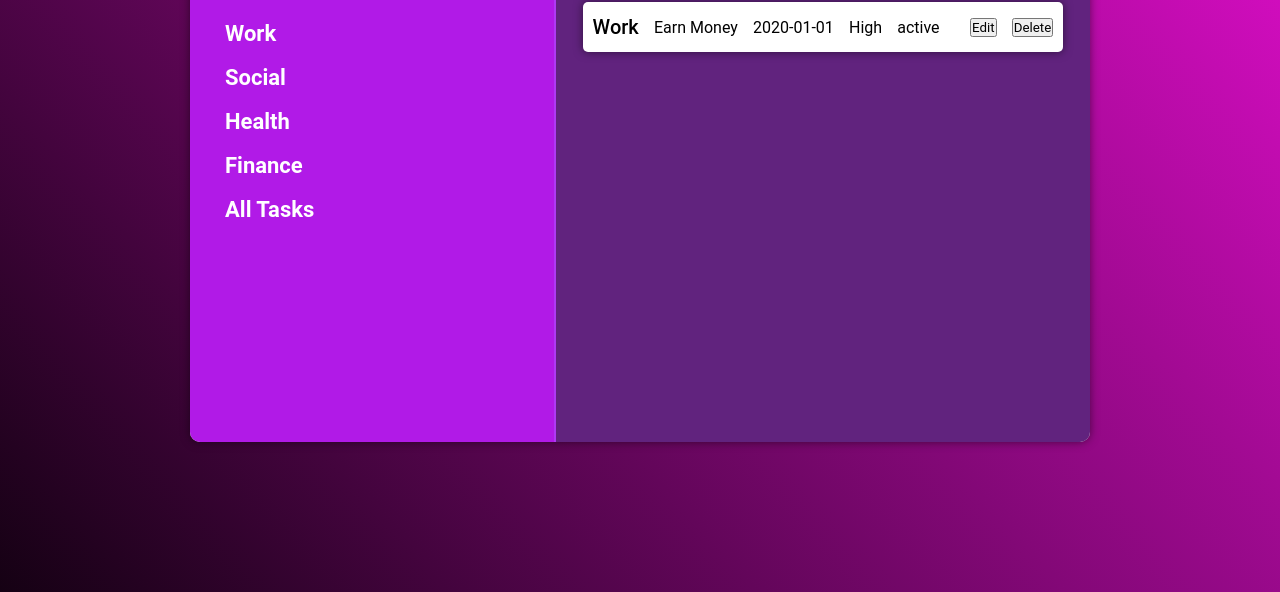
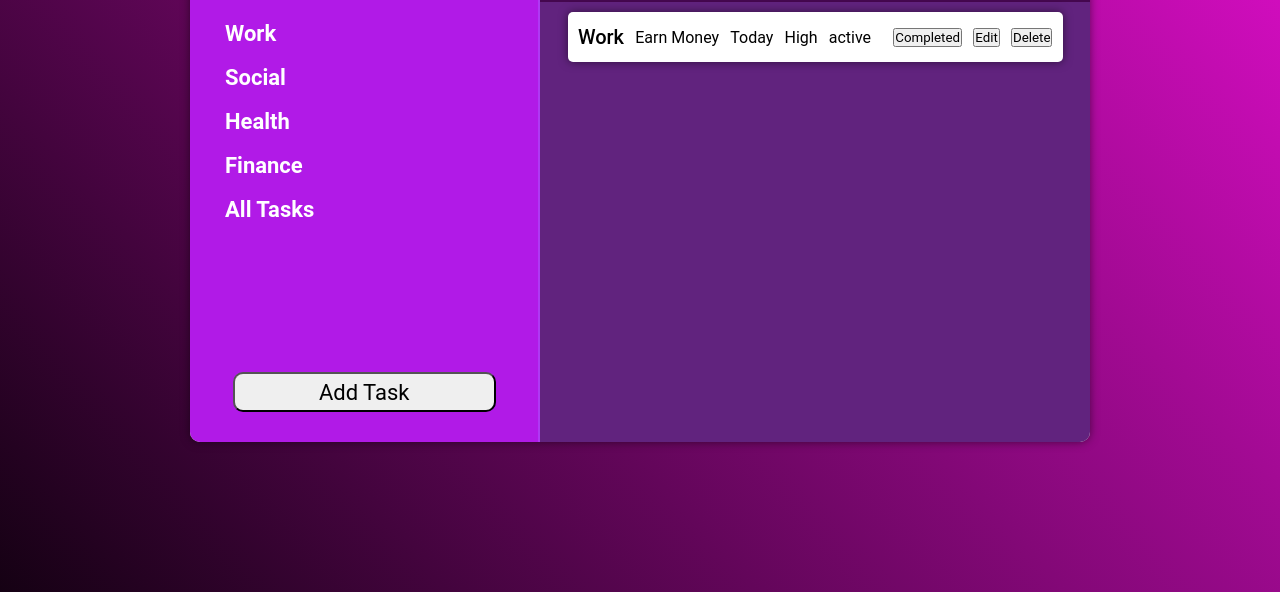
Before and after one commit to yret1/TODO-App, a website built with webpack: page dist/index.html in a window 1280 px wide. Shown: the part 208-800 px from the top of the page. Built offline with nearby package versions, Linux system fonts and the light colour scheme.

Commit message:
Added logic functions

```diff
--- a/src/index.css
+++ b/src/index.css
@@ -80,7 +80,7 @@
 
 .task-header{
     width: 100%;
-    height: 50px;
+    height: 60px;
     background-color: #44074E;
 
     padding: 10px;
@@ -98,7 +98,7 @@
 }
 .task-header-item{
     color: white;
-    font-size: 18px;
+    font-size: 12px;
 }
 
 
@@ -123,3 +123,24 @@
     font-size: 20px;
     font-weight: 500;
 }
+
+.filter:hover{
+    cursor: pointer;
+    color: black;
+}
+
+.add-task{
+    width: 80%;
+    height: 50px;
+    border-radius: 10px;
+    margin-bottom: 20px;
+
+    font-size: 22px;
+
+    &:hover{
+        cursor: pointer;
+        background-color: #8b0f7f;
+        color: white;
+        border: 1px solid white ;
+    }
+}
--- a/src/index.js
+++ b/src/index.js
@@ -1,9 +1,17 @@
 import render from "./logic/render"
 import tasks from "./logic/tasks";
 import menu from "./logic/menu";
+import { taskFactory } from "./logic/tasks";
+
 
 render();
 tasks();
 menu();
 
+
+
+
+let button = document.querySelector('.add-task');
+
+button.addEventListener('click', taskFactory("Today", "Work", "Earn Money", "High", "active"));
 console.log("Hello from index.js")
--- a/src/logic/menu.js
+++ b/src/logic/menu.js
@@ -21,19 +21,23 @@ const menu = () => {
     for (let i = 0; i < filterOptions.length; i++) {
 
         let filter = document.createElement('li');
+        let filterText = document.createElement('p');
+        let filterIcon = document.createElement('div');
         filter.classList.add('filter');
-        filter.textContent = filterOptions[i];
+        filterText.textContent = filterOptions[i];
         filterList.appendChild(filter);
+        filter.appendChild(filterText);
+        filter.appendChild(filterIcon);
 
-        if (filter.textContent === "All Tasks"){
+        if (filterText.textContent === "All Tasks"){
             filter.id = "all";
-        }else if (filter.textContent === "Work"){
+        }else if (filterText.textContent === "Work"){
             filter.id = "work";
-        }else if (filter.textContent === "Social"){
+        }else if (filterText.textContent === "Social"){
             filter.id = "social";
-        }else if (filter.textContent === "Health"){
+        }else if (filterText.textContent === "Health"){
             filter.id = "health";
-        }else if (filter.textContent === "Finance"){
+        }else if (filterText.textContent === "Finance"){
             filter.id = "finance";
         }
 
@@ -41,9 +45,13 @@ const menu = () => {
     }
 
 
+    const addTask = document.createElement('button');
+    addTask.classList.add('add-task');
+    addTask.textContent = "Add Task";
+    navWrapper.appendChild(addTask);
+
 
 
 }
 
-
 export default menu;
--- a/src/logic/tasks.js
+++ b/src/logic/tasks.js
@@ -1,4 +1,4 @@
-
+import { addTask } from "./menu";
 
 let activeTasks = [];
 let completedTasks = [];
@@ -63,6 +63,11 @@ function tasks() {
         taskKey.textContent = activeTasks[i].key;
         task.appendChild(taskKey);
 
+        let taskCompleted = document.createElement('button');
+        taskCompleted.classList.add('task-completed');
+        taskCompleted.textContent = "Completed";
+        task.appendChild(taskCompleted);
+
         let taskEdit = document.createElement('button');
         taskEdit.classList.add('task-edit');
         taskEdit.textContent = "Edit";
@@ -88,7 +93,18 @@ function tasks() {
 
 
 
+}
 
+
+
+
+function newTask () {
+
+    let newTaskWrapper = document.createElement("section");
+    newTaskWrapper.classList.add('new-task-wrapper');
+    document.body.appendChild(newTaskWrapper);
+    newTaskWrapper.style.display = "flex";
+    newTaskWrapper.style.position = "absolute";
 }
 
 
@@ -124,7 +140,11 @@ function taskTracker (task) {
 }
 
 
-taskFactory("2020-01-01", "Work", "Earn Money", "High", "active");
+
+
+taskFactory("Today", "Work", "Earn Money", "High", "active");
+
+export { taskFactory, tasks, newTask };
 
 
 
```
Also changed, not shown: dist/main.js.
